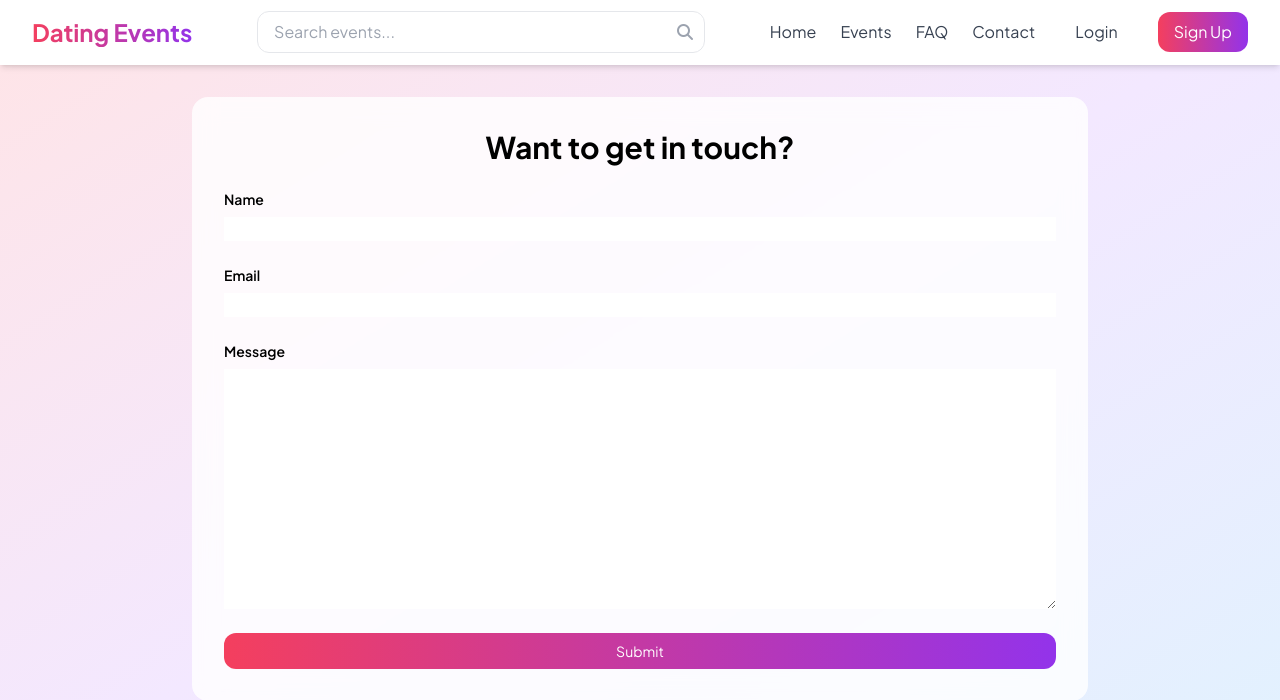
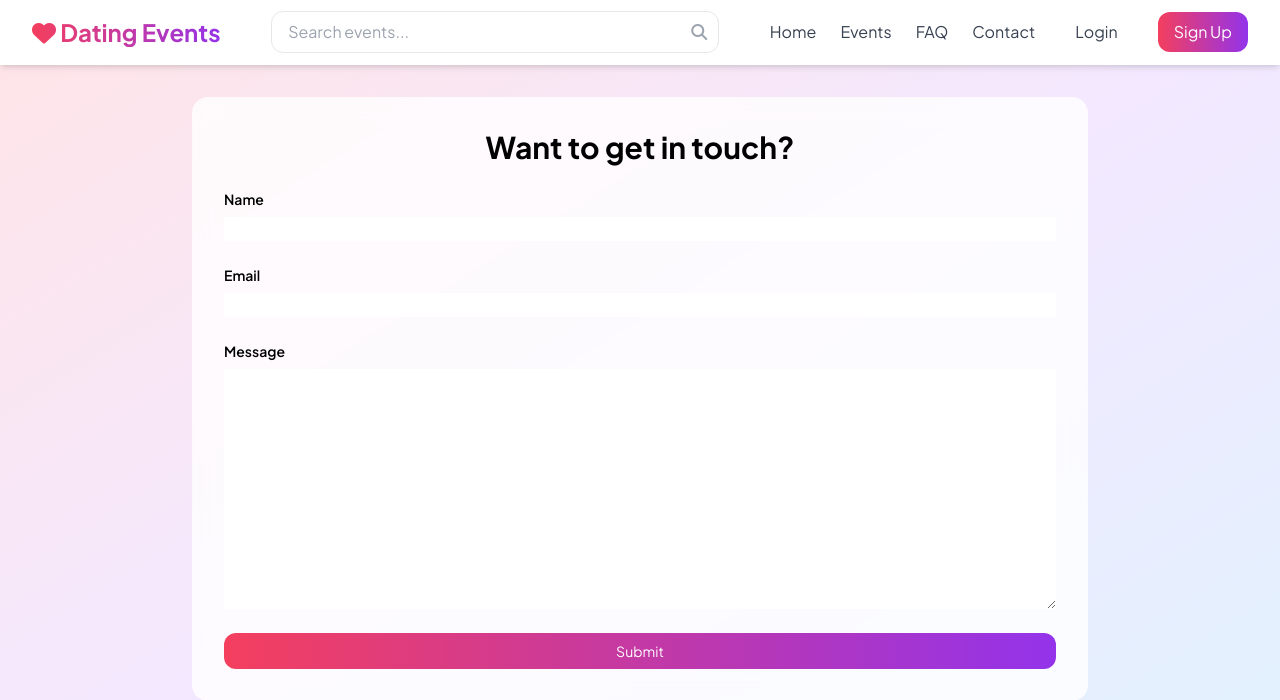
Before and after one commit to klchambers/CI-Feb25-hackathon2, a Django app: page /contact/ in a window 1280 px wide. Shown: the top 700 px of the page. Run offline with Django 4.2, Linux system fonts and the light colour scheme; parts of the project's set-up code (start-up, migrations or seed data) failed here and were passed over; some libraries are stand-ins or nearby versions.

Commit message:
Feat: Add icon to navbar to create site logo

```diff
--- a/templates/base.html
+++ b/templates/base.html
@@ -58,7 +58,7 @@
             <!-- Logo -->
             <div class="flex-shrink-0">
               <a href="{% url 'home' %}" class="text-xl sm:text-2xl font-bold bg-clip-text text-transparent bg-gradient-to-r from-rose-500 to-purple-600">
-                Dating Events
+                <i class="fa-solid fa-heart"></i> Dating Events
               </a>
             </div>
 
```
